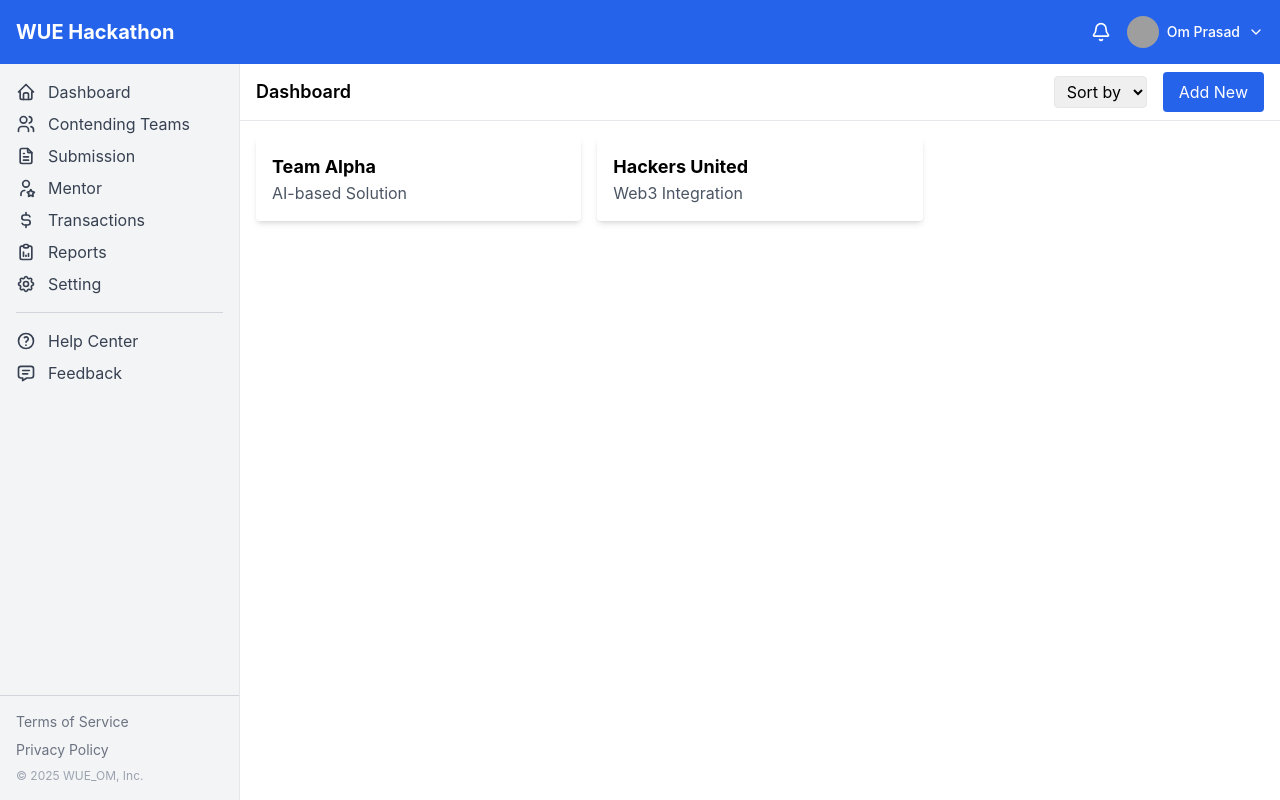
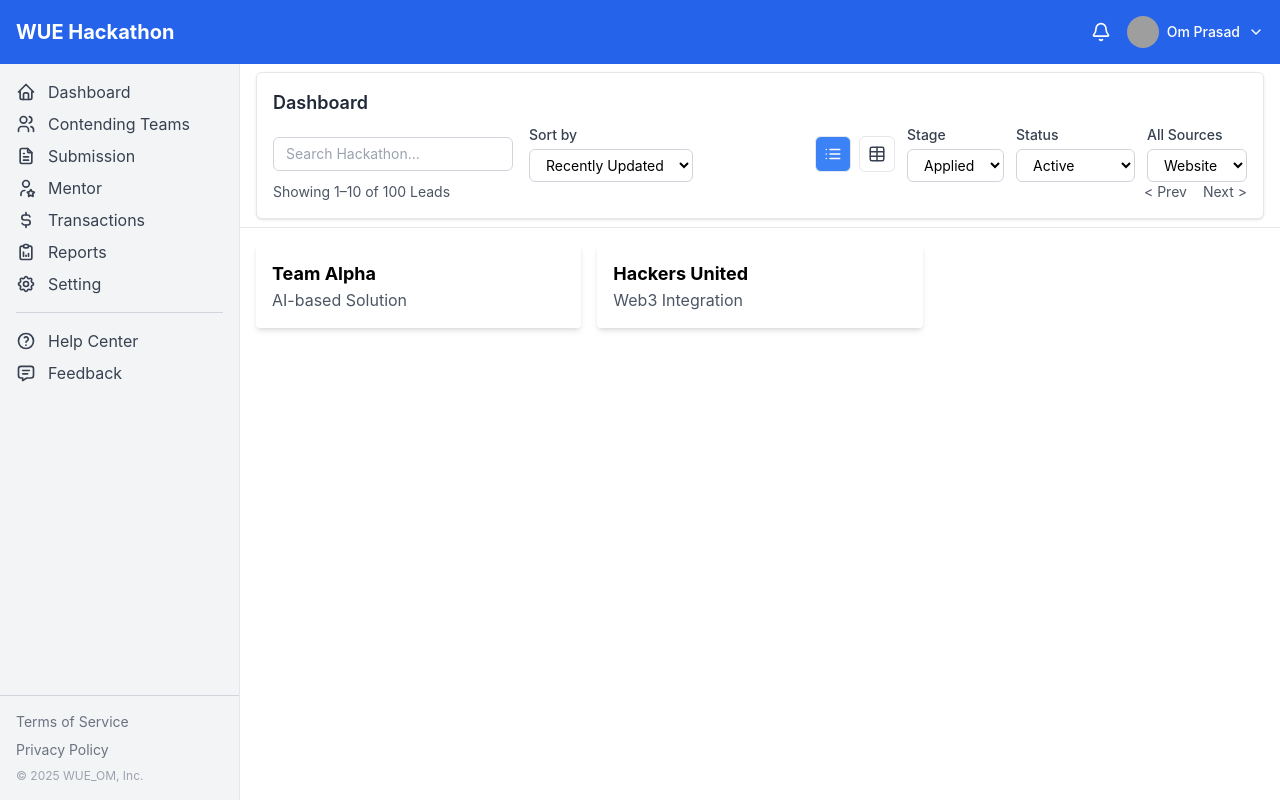
Before and after one commit to Omkar0231/Cohort2, a React (Create React App) app in the folder om/: page / in a window 1280 px wide. Built offline with nearby package versions, Linux system fonts and the light colour scheme; grey boxes are pictures that could not be loaded.

Commit message:
toolbar update

```diff
--- a/om/src/components/layout/Toolbar.jsx
+++ b/om/src/components/layout/Toolbar.jsx
@@ -1,15 +1,40 @@
 import React from 'react';
-import Button from '../ui/Button';
-import Dropdown from '../ui/Dropdown';
+import SearchInput from '../ui/SearchInput';
+import Dropdown from '../ui/ToolbarDropdown';
+import ToggleView from '../ui/ToggleView';
 
-const Toolbar = () => (
-    <div className="flex justify-between items-center">
-        <h2 className="text-lg font-semibold">Dashboard</h2>
-        <div className="flex items-center gap-4">
-            <Dropdown />
-            <Button text="Add New" />
+const Toolbar = () => {
+    return (
+        <div className="w-full bg-white dark:bg-gray-900/80 backdrop-blur-md p-4 rounded-md shadow border">
+            <div className="mb-2 text-lg font-semibold text-gray-800 dark:text-white">Dashboard</div>
+
+            {/* Filters */}
+            <div className="flex flex-col md:flex-row justify-between items-center gap-4">
+                {/* Left Section */}
+                <div className="flex flex-col sm:flex-row gap-4 items-center w-full md:w-1/2">
+                    <SearchInput placeholder="Search Hackathon..." />
+                    <Dropdown label="Sort by" options={["Recently Updated", "Name", "Start Date"]} />
+                </div>
+
+                {/* Right Section */}
+                <div className="flex flex-wrap gap-3 items-center justify-end w-full md:w-1/2">
+                    <ToggleView />
+                    <Dropdown label="Stage" options={["Applied", "Initial", "Final", "Closed"]} />
+                    <Dropdown label="Status" options={["Active", "Inactive", "Completed"]} />
+                    <Dropdown label="All Sources" options={["Website", "Referral", "Internal"]} />
+                </div>
+            </div>
+
+            {/* Pagination and Summary */}
+            <div className="flex flex-col sm:flex-row justify-between items-center text-sm text-gray-600 dark:text-gray-300">
+                <div>Showing 1–10 of 100 Leads</div>
+                <div className="flex gap-4">
+                    <button className="hover:underline">&lt; Prev</button>
+                    <button className="hover:underline">Next &gt;</button>
+                </div>
+            </div>
         </div>
-    </div>
-);
+    );
+};
 
 export default Toolbar;
--- /dev/null
+++ b/om/src/components/ui/SearchInput.jsx
@@ -0,0 +1,13 @@
+import React from 'react';
+
+const SearchInput = ({ placeholder }) => {
+    return (
+        <input
+            type="text"
+            placeholder={placeholder}
+            className="px-3 py-1.5 border border-gray-300 bg-white text-sm rounded-md focus:outline-none focus:ring-1 focus:ring-blue-500 w-full sm:w-60"
+        />
+    );
+};
+
+export default SearchInput;
--- /dev/null
+++ b/om/src/components/ui/ToggleView.jsx
@@ -0,0 +1,31 @@
+import React, { useState } from 'react';
+import { List, Table } from 'lucide-react';
+
+const ToggleView = () => {
+    const [view, setView] = useState('list');
+
+    const buttonBaseStyle = "p-2 border rounded-md transition-colors duration-200";
+    const activeStyle = "bg-blue-500 text-white";
+    const inactiveStyle = "bg-white text-gray-700 hover:bg-gray-100";
+
+    return (
+        <div className="flex gap-2 items-center">
+            <button
+                onClick={() => setView('list')}
+                aria-label="List View"
+                className={`${buttonBaseStyle} ${view === 'list' ? activeStyle : inactiveStyle}`}
+            >
+                <List size={18} />
+            </button>
+            <button
+                onClick={() => setView('table')}
+                aria-label="Table View"
+                className={`${buttonBaseStyle} ${view === 'table' ? activeStyle : inactiveStyle}`}
+            >
+                <Table size={18} />
+            </button>
+        </div>
+    );
+};
+
+export default ToggleView;
--- /dev/null
+++ b/om/src/components/ui/ToolbarDropdown.jsx
@@ -0,0 +1,22 @@
+import React from 'react';
+
+const Dropdown = ({ label, options = [] }) => {
+    return (
+        <div className="flex flex-col">
+            {label && (
+                <label className="text-sm font-medium text-gray-700 dark:text-gray-200 mb-1">
+                    {label}
+                </label>
+            )}
+            <select className="px-3 py-1.5 text-sm border border-gray-300 bg-white rounded-md focus:outline-none focus:ring-1 focus:ring-blue-500">
+                {options.map((option, idx) => (
+                    <option key={idx} value={option}>
+                        {option}
+                    </option>
+                ))}
+            </select>
+        </div>
+    );
+};
+
+export default Dropdown;
```
